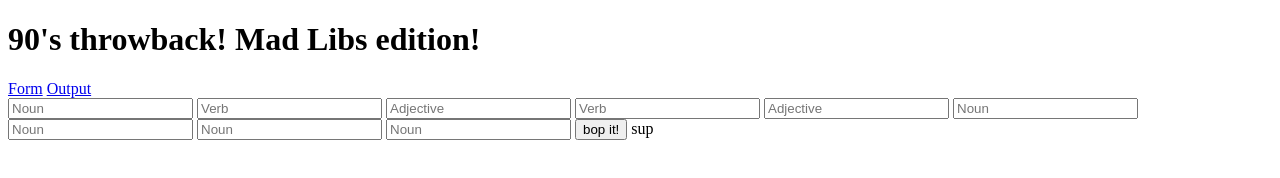
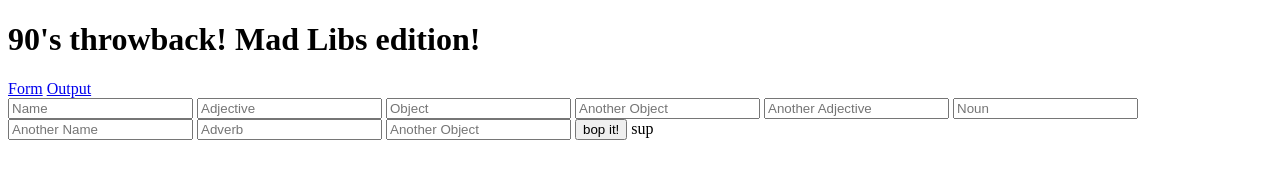
Before and after one commit to AutumnCharnesky/madlib-lab15, a plain HTML site: page index.html at #!/form in a window 1280 px wide. Drawn offline with nearby package versions, Linux system fonts and the light colour scheme; some packages are replaced by stand-ins of ours.

Commit message:
changed names

```diff
--- a/views/form.html
+++ b/views/form.html
@@ -1,12 +1,12 @@
-<input type=text"" name="" value="" ng-model="mad.name" placeholder="Noun">
-<input type=text"" name="" value="" ng-model="mad.adj1" placeholder="Verb">
-<input type=text"" name="" value="" ng-model="mad.object1" placeholder="Adjective">
-<input type=text"" name="" value="" ng-model="mad.object3" placeholder="Verb">
-<input type=text"" name="" value="" ng-model="mad.adj2" placeholder="Adjective">
+<input type=text"" name="" value="" ng-model="mad.name" placeholder="Name">
+<input type=text"" name="" value="" ng-model="mad.adj1" placeholder="Adjective">
+<input type=text"" name="" value="" ng-model="mad.object1" placeholder="Object">
+<input type=text"" name="" value="" ng-model="mad.object3" placeholder="Another Object">
+<input type=text"" name="" value="" ng-model="mad.adj2" placeholder="Another Adjective">
 <input type=text"" name="" value="" ng-model="mad.noun1" placeholder="Noun">
-<input type=text"" name="" value="" ng-model="mad.name2" placeholder="Noun">
-<input type=text"" name="" value="" ng-model="mad.adverb" placeholder="Noun">
-<input type=text"" name="" value="" ng-model="mad.object2" placeholder="Noun">
+<input type=text"" name="" value="" ng-model="mad.name2" placeholder="Another Name">
+<input type=text"" name="" value="" ng-model="mad.adverb" placeholder="Adverb">
+<input type=text"" name="" value="" ng-model="mad.object2" placeholder="Another Object">
 
 <button type="button" name="button" ng-click="addInput(mad)">bop it!</button>
 
```
